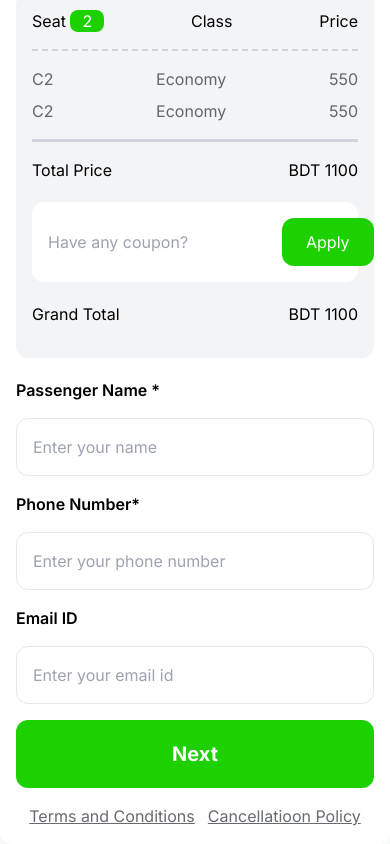
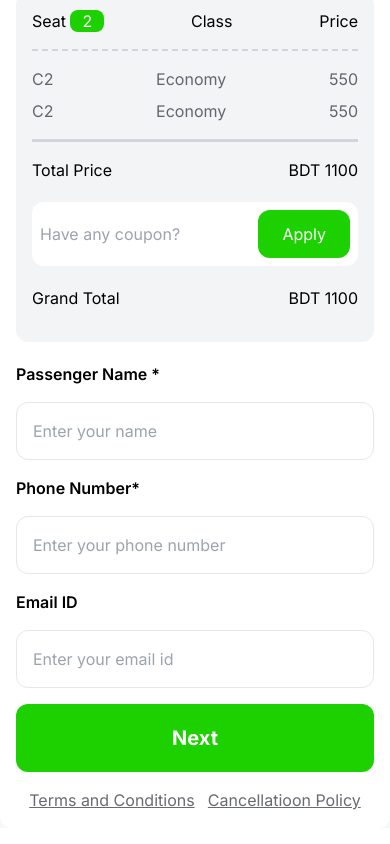
Before and after one commit to Suzon-ali/Assignment_5, a plain HTML site: page index.html in a window 390 px wide. Shown: the part 3139-3983 px from the top of the page. Drawn offline with nearby package versions, Linux system fonts and the light colour scheme.

Commit message:
responsive done

```diff
--- a/index.html
+++ b/index.html
@@ -265,8 +265,8 @@
                                 <div>BDT <span>1100</span></div>
                             </div>
 
-                            <div class="bg-white rounded-xl p-4 mt-5 flex justify-between">
-                                <input class="border-none outline-none" type="text" placeholder="Have any coupon?">
+                            <div class="bg-white rounded-xl p-2 lg:p-4 mt-5 flex justify-between">
+                                <input class="border-none outline-none w-3/4 " type="text" placeholder="Have any coupon?">
                                 <button class="bg-success py-3 px-6 rounded-xl text-white cursor-pointer">
                                     Apply
                                 </button>
```
